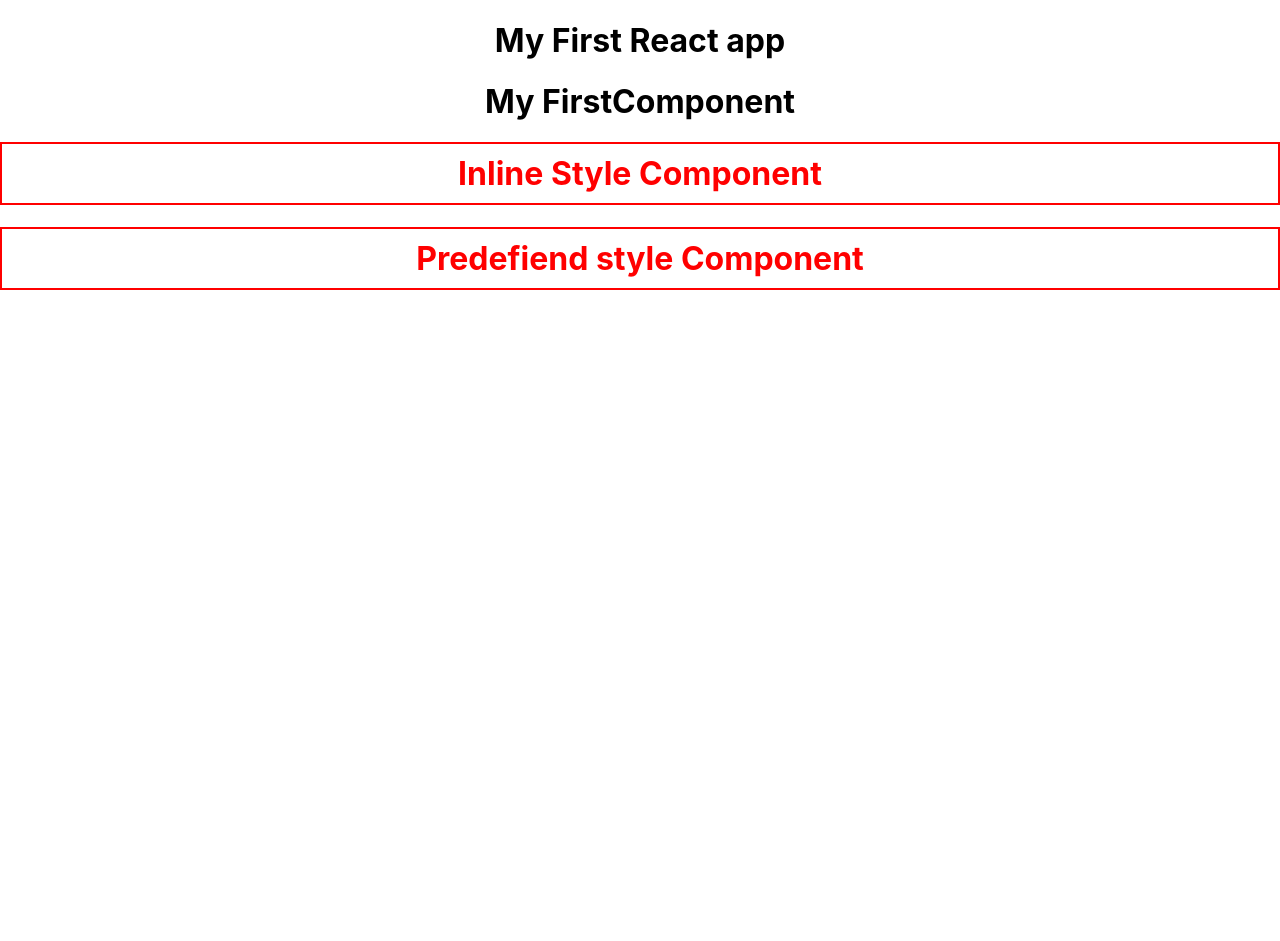
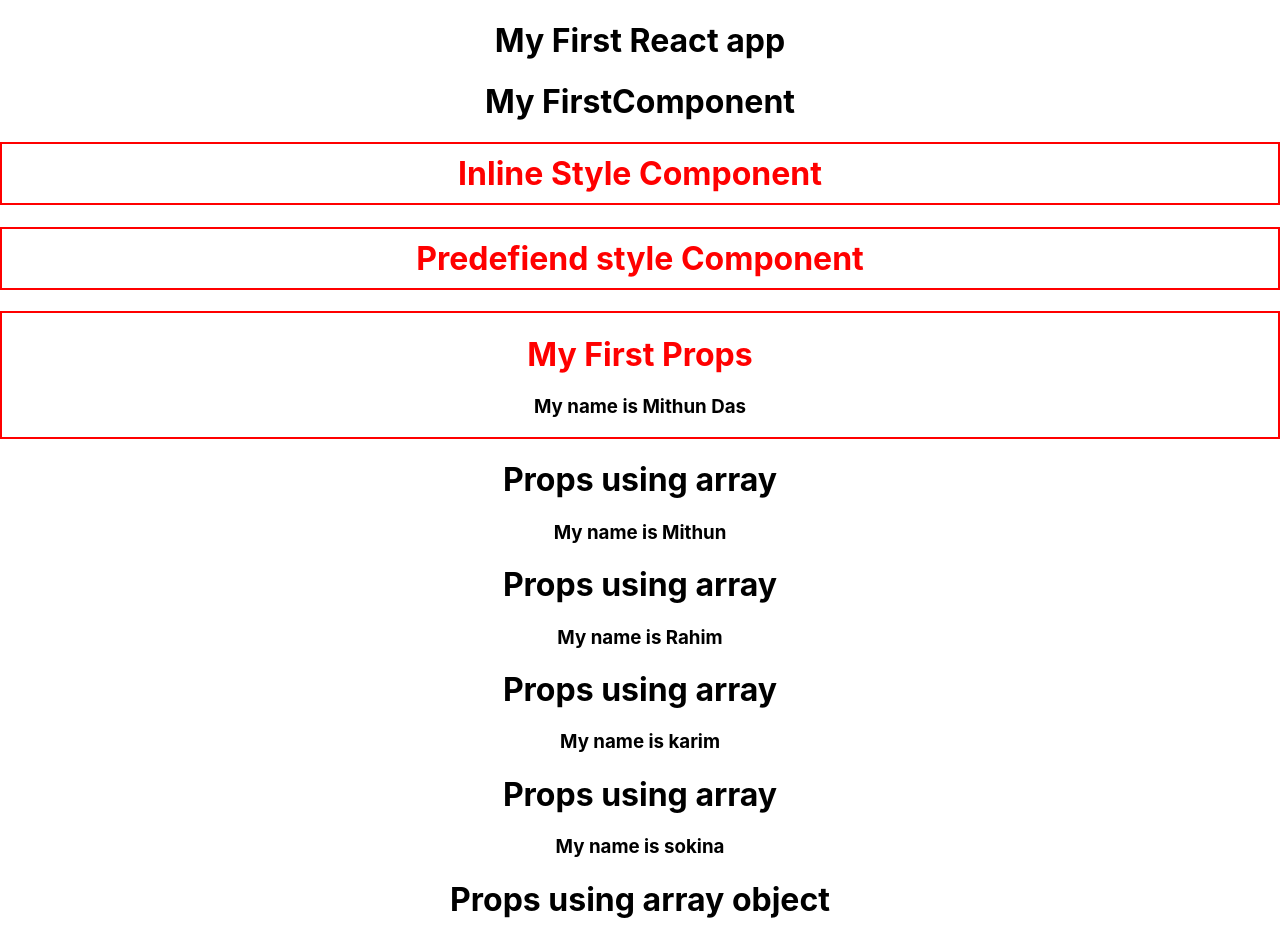
Before and after one commit to mithuncdas/react-course-learning, a React (Create React App) app: page / in a window 1280 px wide. Shown: the top 941 px of the page. Before the commit the page ends 800 px from the top, so only its background shows below. Built offline with nearby package versions, Linux system fonts and the light colour scheme.

Commit message:
simple props, using arrya, using arrray object

```diff
--- a/src/App.js
+++ b/src/App.js
@@ -1,12 +1,27 @@
 import './App.css';
 
 function App() {
+  const names = ['Mithun','Rahim','karim','sokina','jorina']
+  const infos = [
+    {name:'Mithun',age:'10'},
+    {name:'Rahim',age:'20'},
+    {name:'Karim',age:'40'},
+    {name:'Sokina',age:'60'},
+    {name:'Jorina',age:'70'},
+  ]
   return (
     <div className="App">
       <h1>My First React app</h1>
       <MyFirstComponent></MyFirstComponent>
       <InlineStyleComponent></InlineStyleComponent>
       <PredefinedStyleComponent></PredefinedStyleComponent>
+      <MyFirstProps name="Mithun Das"></MyFirstProps>
+      <MyArrayProps name={names[0]}></MyArrayProps>
+      <MyArrayProps name={names[1]}></MyArrayProps>
+      <MyArrayProps name={names[2]}></MyArrayProps>
+      <MyArrayProps name={names[3]}></MyArrayProps>
+      <MyArrayWithObjectProps info={infos[0]}></MyArrayWithObjectProps>
+      <MyArrayWithObjectProps info={infos[1]}></MyArrayWithObjectProps>
     </div>
   );
 }
@@ -46,4 +61,45 @@ function PredefinedStyleComponent(){
   );
 }
 
+/**
+ * react simple props
+ */
+function MyFirstProps(props){
+  const divStyle={
+    border:'2px solid red',
+    background:'whitegray',
+  }
+  return (
+    <div style={divStyle}>
+      <h1 style={{ color:'red' }}>My First Props</h1>
+      <h3>My name is {props.name}</h3>
+    </div>
+  );
+}
+
+/**
+ * react props using array
+ */
+function MyArrayProps(props){
+  return (
+    <div>
+      <h1>Props using array</h1>
+      <h3> My name is {props.name}</h3>
+    </div>
+  );
+}
+
+/**
+ * react props using
+ */
+function MyArrayWithObjectProps(props){
+  return (
+    <div>
+      <h1>Props using array object</h1>
+      <h3>My name is {props.info.name}</h3>
+      <h4>My age is {props.info.age}</h4>
+    </div>
+  );
+}
+
 export default App;
```
